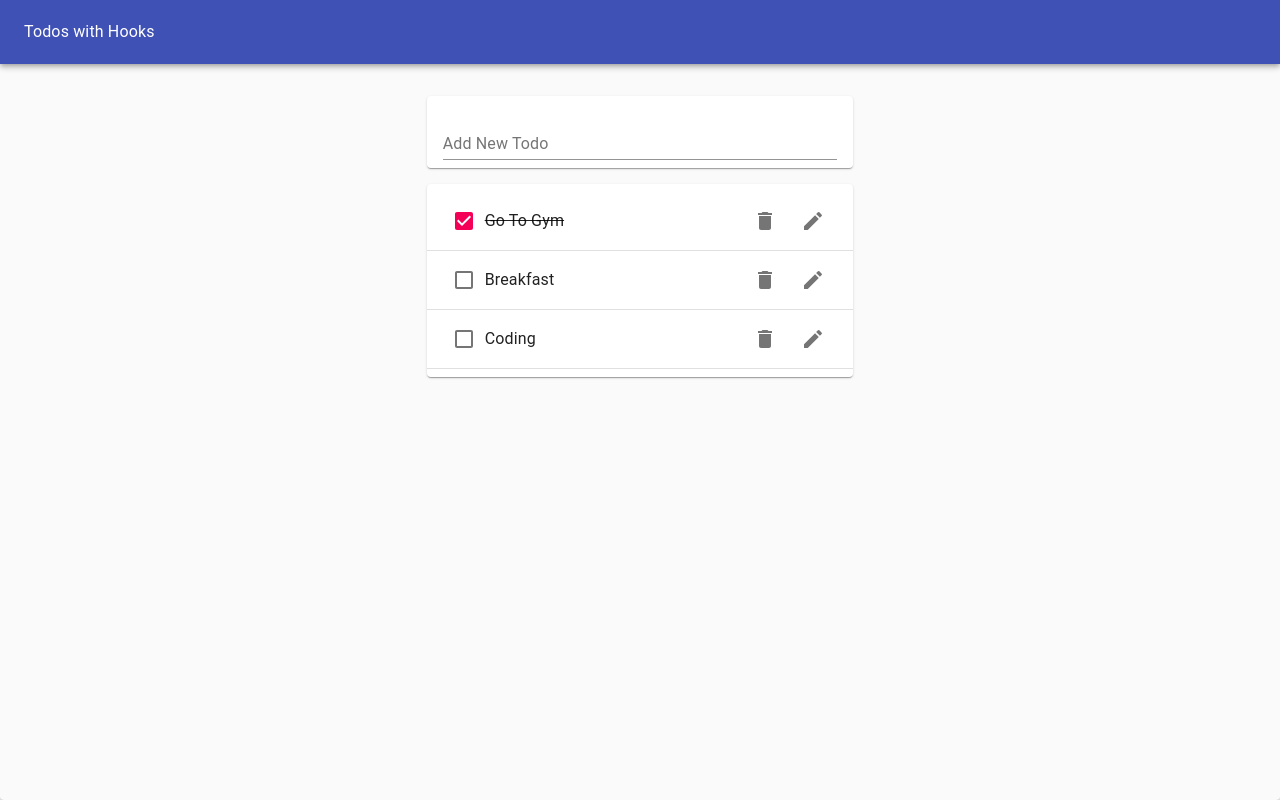
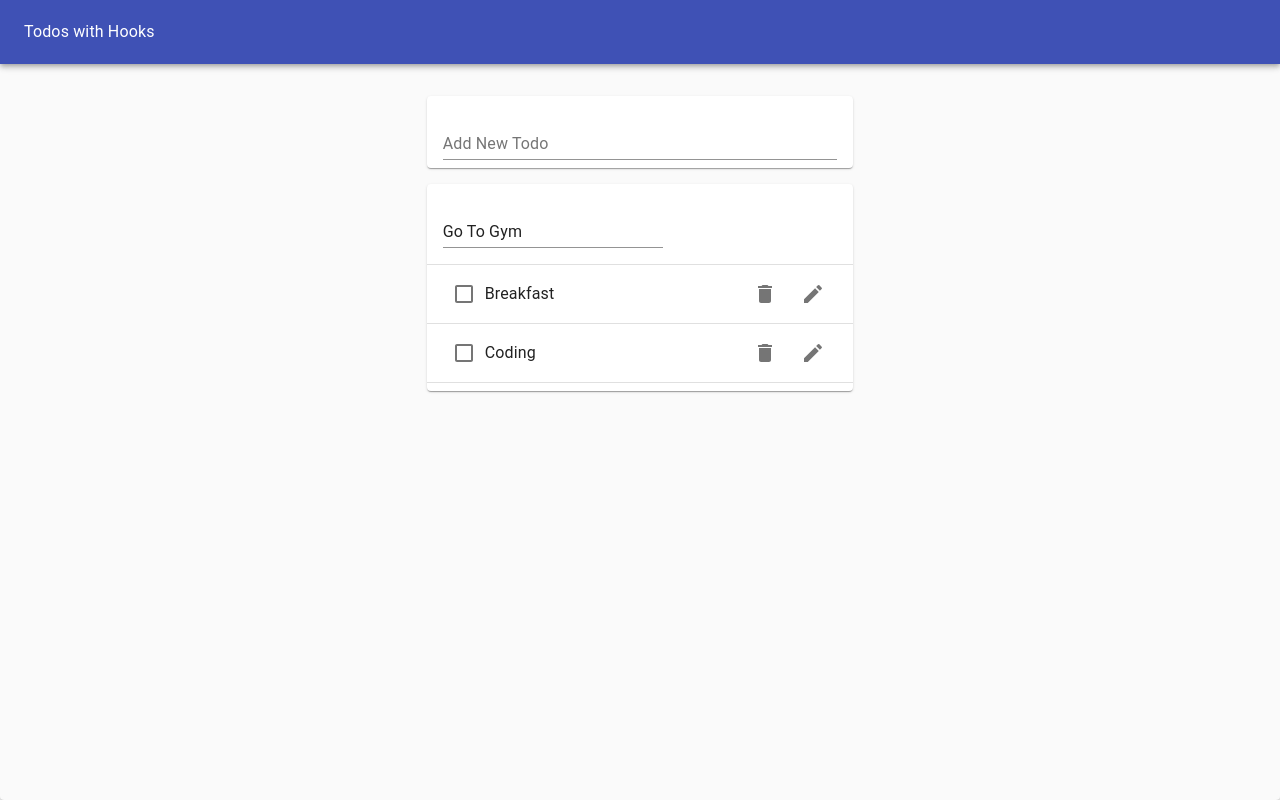
Before and after one commit to mayanksh99/react-hooks, a React (Create React App) app: page / in a window 1280 px wide. Both pictures are taken after a click on the button 813 px from the left and 221 px from the top of the page. Built offline with nearby package versions, Linux system fonts and the light colour scheme.

Commit message:
editing todo added

```diff
--- /dev/null
+++ b/src/components/EditTodoForm.jsx
@@ -0,0 +1,25 @@
+import React from "react";
+import TextField from "@material-ui/core/TextField";
+import useInputState from "../hooks/useInputState";
+
+function EditTodoForm({ editTodo, id, task, toggleEditTodo }) {
+  const [value, handleChange, reset] = useInputState(task);
+  return (
+    <form
+      onSubmit={e => {
+        e.preventDefault();
+        editTodo(id, value);
+        reset();
+        toggleEditTodo();
+      }}
+    >
+      <TextField
+        margin="normal"
+        value={value}
+        onChange={handleChange}
+        fullWidth
+      />
+    </form>
+  );
+}
+export default EditTodoForm;
--- a/src/components/TodoApp.jsx
+++ b/src/components/TodoApp.jsx
@@ -31,6 +31,13 @@
     setTodos(updatedTodo);
   };
 
+  const editTodo = (todoId, newValue) => {
+    const updatedTodo = todos.map(todo =>
+      todoId === todo.id ? { ...todo, task: newValue } : todo
+    );
+    setTodos(updatedTodo);
+  };
+
   return (
     <Paper
       style={{
@@ -51,6 +58,7 @@
             todos={todos}
             removeTodo={removeTodo}
             toggleTodo={toggleTodo}
+            editTodo={editTodo}
           />
         </Grid>
       </Grid>
--- a/src/components/TodoList.jsx
+++ b/src/components/TodoList.jsx
@@ -17,6 +17,7 @@
               completed={todo.completed}
               removeTodo={props.removeTodo}
               toggleTodo={props.toggleTodo}
+              editTodo={props.editTodo}
             />
             <Divider />
           </>
--- a/src/components/todo.jsx
+++ b/src/components/todo.jsx
@@ -6,11 +6,23 @@
 import DeleteIcon from "@material-ui/icons/Delete";
 import EditIcon from "@material-ui/icons/Edit";
 import ListItemSecondaryAction from "@material-ui/core/ListItemSecondaryAction";
+import useToggleState from "../hooks/useToggleState";
+import EditTodoForm from "./EditTodoForm";
 
-function Todo({ task, completed, removeTodo, id, toggleTodo }) {
-  console.log(id);
+function Todo({ task, completed, removeTodo, id, toggleTodo, editTodo }) {
+  const [isEditing, toggle] = useToggleState();
+
   return (
     <ListItem>
+      {isEditing ? (
+        <EditTodoForm
+          editTodo={editTodo}
+          id={id}
+          task={task}
+          toggleEditTodo={toggle}
+        />
+      ) : (
+        <>
           <Checkbox checked={completed} onClick={() => toggleTodo(id)} />
           <ListItemText
             style={{ textDecoration: completed ? "line-through" : "none" }}
@@ -26,10 +38,12 @@
             >
               <DeleteIcon />
             </IconButton>
-        <IconButton aria-label="Edit">
+            <IconButton aria-label="Edit" onClick={toggle}>
               <EditIcon />
             </IconButton>
           </ListItemSecondaryAction>
+        </>
+      )}
     </ListItem>
   );
 }
--- /dev/null
+++ b/src/hooks/useToggleState.jsx
@@ -0,0 +1,9 @@
+import { useState } from "react";
+
+export default (initialVal = false) => {
+  const [state, setState] = useState(initialVal);
+  const toggle = () => {
+    setState(!state);
+  };
+  return [state, toggle];
+};
```
Lines whose indentation alone changed are shown as unchanged.
